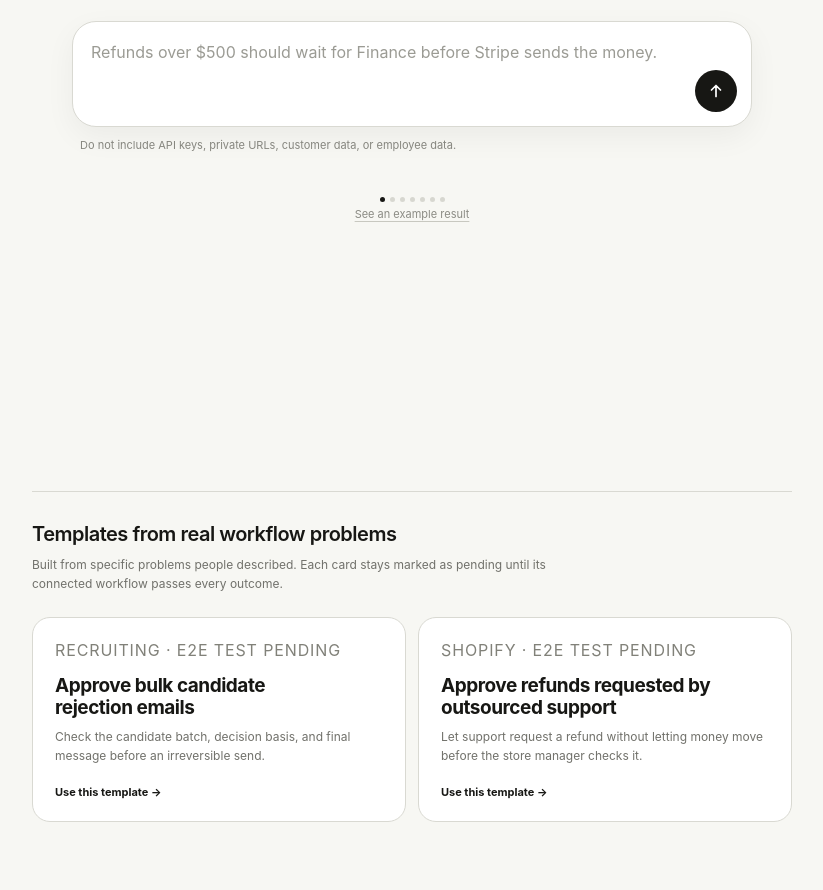
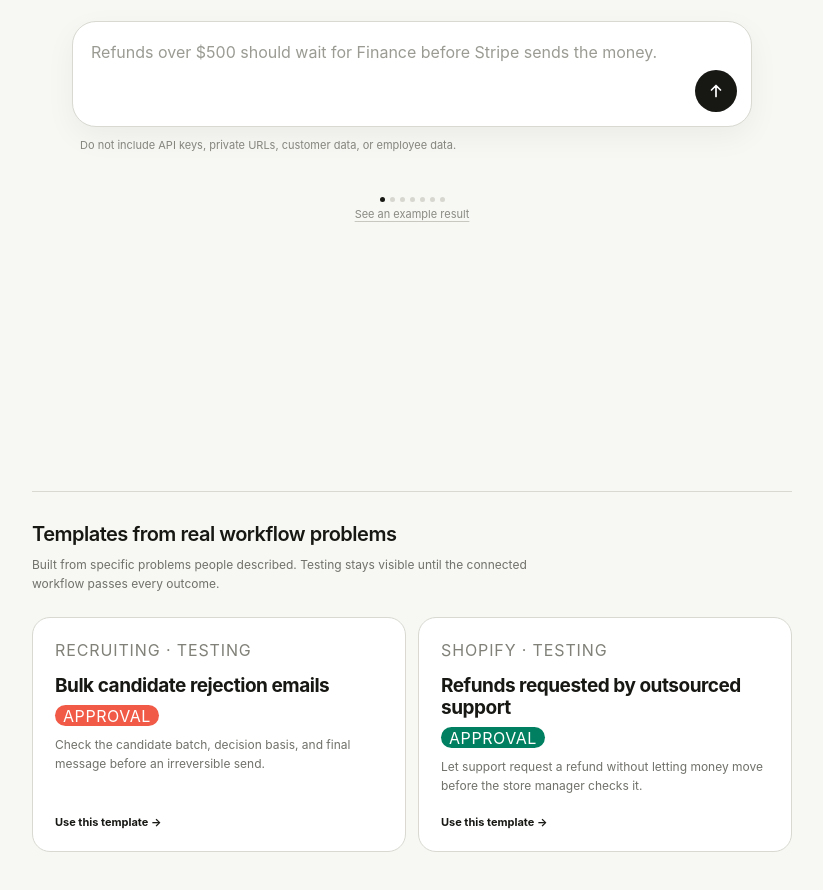
Before and after one commit to skmj231/someonehastosayyes, a website: page approval.html in a window 1280 px wide. Shown: the part 433-1323 px from the top of the page, without its empty margins (228-1051 px from the left). Drawn offline with Linux system fonts and the light colour scheme.

Commit message:
Clarify approval template card labels

```diff
--- a/approval.html
+++ b/approval.html
@@ -101,7 +101,9 @@
     .template-card{display:flex;min-height:178px;flex-direction:column;align-items:flex-start;padding:22px;border:1px solid var(--line);border-radius:18px;background:var(--white);color:var(--ink);text-align:left;cursor:pointer;transition:transform 160ms ease,border-color 160ms ease,box-shadow 160ms ease}
     .template-card:hover{transform:translateY(-2px);border-color:#b8b8af;box-shadow:0 12px 28px rgb(22 22 18 / 6%)}
     .template-meta{color:#818179;font:9px var(--mono);letter-spacing:.055em;text-transform:uppercase}
-    .template-card strong{display:block;max-width:290px;margin-top:15px;font-size:19px;line-height:1.15;letter-spacing:-.025em}
+    .template-title-row{display:flex;flex-wrap:wrap;align-items:flex-end;gap:8px 10px;margin-top:15px}
+    .template-title-row strong{display:block;max-width:310px;font-size:19px;line-height:1.15;letter-spacing:-.025em}
+    .approval-tag{display:inline-flex;align-items:center;min-height:21px;margin-bottom:1px;padding:0 8px;border-radius:999px;background:var(--template-accent);color:#fff;font:750 9px var(--mono);letter-spacing:.035em;text-transform:uppercase}
     .template-card p{margin:9px 0 20px;color:var(--muted);font-size:12px;line-height:1.55}
     .template-use{margin-top:auto;font-size:11px;font-weight:750}
     .about{display:none;position:fixed;inset:62px 18px auto auto;z-index:30;width:min(340px,calc(100% - 36px));padding:20px;border:1px solid var(--line);border-radius:16px;background:var(--white);box-shadow:0 16px 50px rgb(20 20 17 / 10%)}
@@ -192,17 +194,17 @@
 
     <section class="verified" id="verified" aria-labelledby="verifiedTitle">
       <h2 id="verifiedTitle">Templates from real workflow problems</h2>
-      <p class="verified-copy">Built from specific problems people described. Each card stays marked as pending until its connected workflow passes every outcome.</p>
+      <p class="verified-copy">Built from specific problems people described. Testing stays visible until the connected workflow passes every outcome.</p>
       <div class="verified-grid">
-        <button class="template-card" type="button" data-template="candidate-rejection-email">
-          <span class="template-meta">Recruiting · E2E test pending</span>
-          <strong>Approve bulk candidate rejection emails</strong>
+        <button class="template-card" type="button" data-template="candidate-rejection-email" style="--template-accent:#f05a47">
+          <span class="template-meta">Recruiting · Testing</span>
+          <span class="template-title-row"><strong>Bulk candidate rejection emails</strong><span class="approval-tag">Approval</span></span>
           <p>Check the candidate batch, decision basis, and final message before an irreversible send.</p>
           <span class="template-use">Use this template →</span>
         </button>
-        <button class="template-card" type="button" data-template="shopify-refund-release">
-          <span class="template-meta">Shopify · E2E test pending</span>
-          <strong>Approve refunds requested by outsourced support</strong>
+        <button class="template-card" type="button" data-template="shopify-refund-release" style="--template-accent:#008060">
+          <span class="template-meta">Shopify · Testing</span>
+          <span class="template-title-row"><strong>Refunds requested by outsourced support</strong><span class="approval-tag">Approval</span></span>
           <p>Let support request a refund without letting money move before the store manager checks it.</p>
           <span class="template-use">Use this template →</span>
         </button>
```
